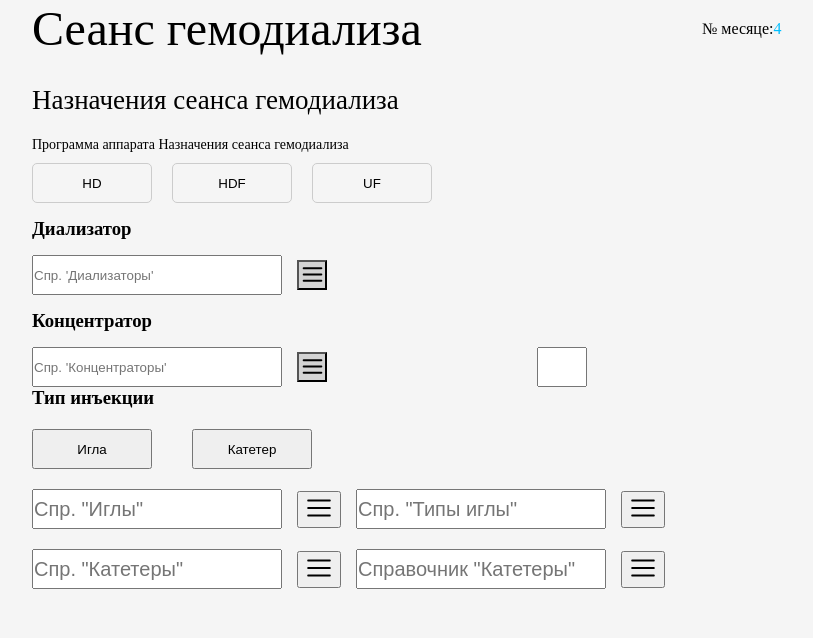
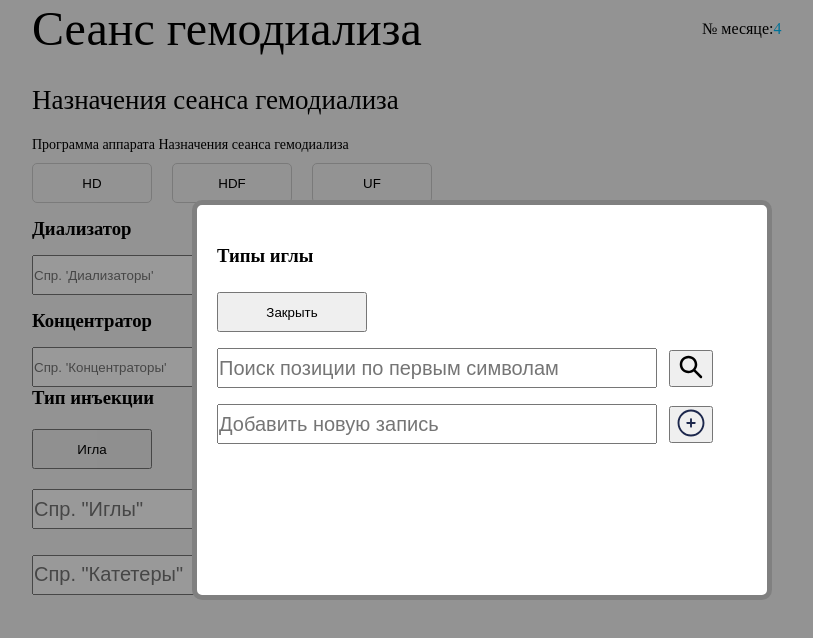
Before and after one commit to Aidana777/landing, a React (Create React App) app: page / in a window 1280 px wide. Both pictures are taken after a click on the button "Катетер". Shown: the top 638 px of the page, without its empty margins (158-971 px from the left). Built offline with nearby package versions, Linux system fonts and the light colour scheme.

Commit message:
add new coponent

```diff
--- a/src/components/Catheters/Catheters.tsx
+++ b/src/components/Catheters/Catheters.tsx
@@ -1,57 +1,33 @@
-import React, { useState } from 'react';
-import CatheterModal from '../CatheterModal/CatheterModal';
-import './catheter.css';
-
+import React from 'react'
+import './catheter.css'
 const Catheters = () => {
-    const [isCatheterModalOpen, setIsCatheterModalOpen] = useState(false);
-    const [selectedCatheter, setSelectedCatheter] = useState('');
-
-    const openCatheterModal = () => {
-        setIsCatheterModalOpen(true);
-    };
-
-    const closeCatheterModal = () => {
-        setIsCatheterModalOpen(false);
-    };
-
-    const handleSelectCatheter = (catheter: string) => {
-        setSelectedCatheter(catheter);
-        closeCatheterModal();
-    };
-
     return (
         <div>
             <div className="cathetersBlock">
-                <div className="block firstModal">
-                    <div className="box first_Modal">
-                        <input className='input modalFi' type="text" placeholder='Спр. "Катетеры"' />
-                        <button className='btn btn_First'>
+                <div className="customBlock firstModal">
+                    <div className="customBox first_Modal">
+                        <input className='customInput modalFi' type="text" placeholder='Спр. "Катетеры"' />
+                        <button className='customBtn btn_First'>
+                            <img src="../../../icons/burger-checklist-list-menu-navigation-svgrepo-com.svg" alt="" />
+                        </button>
+                    </div>
+
+                </div>
+
+                <div className="customBlock secondModal">
+                    <div className="customBox Modal_Second">
+                        <input className='customInput modal_Second' type="text" placeholder='Спр. "Типы катетеров"' />
+                        <button className='customBtn btn_Second'>
                             <img src="../../../icons/burger-checklist-list-menu-navigation-svgrepo-com.svg" alt="" />
                         </button>
                     </div>
                 </div>
 
-                <div className="block secondModal">
-                    <div className="box Modal_Second">
-                        <input
-                            className='input modal_Second'
-                            type="text"
-                            placeholder='Справочник "Катетеры"'
-                            value={selectedCatheter}
-                            readOnly
-                        />
-                        <button className='btn btn_Second' onClick={openCatheterModal}>
-                            <img src="../../../icons/burger-checklist-list-menu-navigation-svgrepo-com.svg" alt="" />
-                        </button>
-                    </div>
-                </div>
+
             </div>
 
-            {isCatheterModalOpen ? (
-                <CatheterModal isOpen={isCatheterModalOpen} onClose={closeCatheterModal} onSelectCatheter={handleSelectCatheter} />
-            ) : null}
         </div>
-    );
-};
+    )
+}
 
-export default Catheters;
+export default Catheters
--- a/src/components/Catheters/catheter.css
+++ b/src/components/Catheters/catheter.css
@@ -2,3 +2,19 @@
    display: flex;
    align-items: center;
 }
+.customBlock {
+   margin-top: 20px;
+   margin-right: 15px;
+ }
+
+ .customInput {
+   height: 40px;
+   width: 250px;
+   font-size: 20px;
+   font-weight: 400;
+   font-style: normal;
+ }
+
+ .customBtn {
+   margin-left: 15px;
+ }
--- a/src/components/Madals/NeedleModal.tsx
+++ b/src/components/Madals/NeedleModal.tsx
@@ -7,8 +7,12 @@ import './needle.css';
 const NeedleModal: React.FC = () => {
   const [isModal1Open, setIsModal1Open] = useState(false);
   const [isModal2Open, setIsModal2Open] = useState(false);
-  const [items, setItems] = useState<string[]>([]);
-  const [newItem, setNewItem] = useState('');
+
+  const [itemsModal1, setItemsModal1] = useState<string[]>([]);
+  const [newItemModal1, setNewItemModal1] = useState('');
+
+  const [itemsModal2, setItemsModal2] = useState<string[]>([]);
+  const [newItemModal2, setNewItemModal2] = useState('');
 
   const openModal1 = () => {
     setIsModal1Open(true);
@@ -25,21 +29,39 @@ const NeedleModal: React.FC = () => {
   const closeModal2 = () => {
     setIsModal2Open(false);
   };
-  const handleInputChange = (e: React.ChangeEvent<HTMLInputElement>) => {
-    setNewItem(e.target.value);
+
+  const handleInputChangeModal1 = (e: React.ChangeEvent<HTMLInputElement>) => {
+    setNewItemModal1(e.target.value);
   };
 
-  const handleAddItem = () => {
-    if (newItem.trim() !== '') {
-      setItems([...items, newItem]);
-      setNewItem('');
+  const handleAddItemModal1 = () => {
+    if (newItemModal1.trim() !== '') {
+      setItemsModal1([...itemsModal1, newItemModal1]);
+      setNewItemModal1('');
     }
   };
 
-  const handleRemoveItem = (index: number) => {
-    const updatedItems = [...items];
+  const handleRemoveItemModal1 = (index: number) => {
+    const updatedItems = [...itemsModal1];
     updatedItems.splice(index, 1);
-    setItems(updatedItems);
+    setItemsModal1(updatedItems);
+  };
+
+  const handleInputChangeModal2 = (e: React.ChangeEvent<HTMLInputElement>) => {
+    setNewItemModal2(e.target.value);
+  };
+
+  const handleAddItemModal2 = () => {
+    if (newItemModal2.trim() !== '') {
+      setItemsModal2([...itemsModal2, newItemModal2]);
+      setNewItemModal2('');
+    }
+  };
+
+  const handleRemoveItemModal2 = (index: number) => {
+    const updatedItems = [...itemsModal2];
+    updatedItems.splice(index, 1);
+    setItemsModal2(updatedItems);
   };
 
   return (
@@ -49,7 +71,7 @@ const NeedleModal: React.FC = () => {
         <button className='needleCatheterBtn'>
           Игла
         </button>
-        <button className='needleCatheterBtn' >
+        <button className='needleCatheterBtn' onClick={openModal2}>
           Катетер
         </button>
       </section>
@@ -79,60 +101,6 @@ const NeedleModal: React.FC = () => {
             <div className="modal" onClick={(e) => e.stopPropagation()}>
               <div className="modal-content">
                 <div className=" inner  innerModalFirst">
-                  <h3>Лекарственные препараты</h3>
-                  <button className='closeModal' onClick={closeModal1}>Закрыть</button>
-                  <div className="innerFoms">
-                    <div className="starchForm">
-                      <input className='inerField'
-                        type="text"
-                        placeholder='Поиск позиции по первым символам'
-                      />
-                      <button className='innerBtn'>
-                        <img src="../../../icons/search-svgrepo-com.svg" alt="" />
-                      </button>
-                    </div>
-
-                    <div className="innerTodos">
-                      <input
-                        className='inerField'
-                        type="text"
-                        placeholder='Добавить новую запись'
-                        onChange={handleInputChange}
-                      />
-                      <button className='innerBtn' onClick={handleAddItem}>
-                        <img src="../../../icons/add.svg" alt="" />
-                      </button>
-                    </div>
-                  </div>
-
-                  <section className="textTodosBlocks">
-                    <div className="textDelete">
-                      {items.map((item, index) => (
-                        <div key={index} className="deleteBlock">
-                          <p className='todosText'>{item}</p>
-                          <button className="deleteBtn" onClick={() => handleRemoveItem(index)}>
-                            <img src="../../../icons/delete.svg" alt="" />
-                          </button>
-                        </div>
-                      ))}
-                    </div>
-                    <button className='textBtn'>
-                      <img src="../../../icons/right.svg" alt="" />
-                    </button>
-                  </section>
-                </div>
-              </div>
-            </div>
-          </div>
-        )}
-
-
-        {/* Modal 2 */}
-        {isModal2Open && (
-          <div className="centerModal" onClick={closeModal2}>
-            <div className="modal" onClick={(e) => e.stopPropagation()}>
-              <div className="modal-content">
-                <div className=" inner  innerModalFirst">
                   <h3>Иглы</h3>
                   <button className='closeModal' onClick={closeModal1}>Закрыть</button>
                   <div className="innerFoms">
@@ -151,9 +119,9 @@ const NeedleModal: React.FC = () => {
                         className='inerField'
                         type="text"
                         placeholder='Добавить новую запись'
-                        onChange={handleInputChange}
+                        onChange={handleInputChangeModal1}
                       />
-                      <button className='innerBtn' onClick={handleAddItem}>
+                      <button className='innerBtn' onClick={handleAddItemModal1}>
                         <img src="../../../icons/add.svg" alt="" />
                       </button>
                     </div>
@@ -161,27 +129,86 @@ const NeedleModal: React.FC = () => {
 
                   <section className="textTodosBlocks">
                     <div className="textDelete">
-                      {items.map((item, index) => (
+                      {itemsModal1.map((item, index) => (
                         <div key={index} className="deleteBlock">
                           <p className='todosText'>{item}</p>
-                          <button className="deleteBtn" onClick={() => handleRemoveItem(index)}>
-                            <img src="../../../icons/delete.svg" alt="" />
-                          </button>
+                          <div className="boxBtn">
+                            <button className="deleteBtn" onClick={() => handleRemoveItemModal1(index)}>
+                              <img src="../../../icons/delete.svg" alt="" />
+                            </button>
+                            <button className='deleteBtn'>
+                              <img src="../../../icons/right.svg" alt="" />
+                            </button>
+                          </div>
+                        </div>
+                      ))}
+
+                    </div>
+
+                  </section>
+                </div>
+              </div>
+            </div>
+          </div>
+        )}
+
+        {/* Modal 2 */}
+        {isModal2Open && (
+          <div className="centerModal" onClick={closeModal2}>
+            <div className="modal" onClick={(e) => e.stopPropagation()}>
+              <div className="modal-content">
+                <div className="inner innerModalFirst">
+                  <h3>Типы иглы</h3>
+                  <button className='closeModal' onClick={closeModal2}>Закрыть</button>
+                  <div className="innerFoms">
+                    <div className="starchForm">
+                      <input
+                        className='inerField'
+                        type="text"
+                        placeholder='Поиск позиции по первым символам'
+                      />
+                      <button className='innerBtn'>
+                        <img src="../../../icons/search-svgrepo-com.svg" alt="" />
+                      </button>
+                    </div>
+                    <div className="innerTodos">
+                      <input
+                        className='inerField'
+                        type="text"
+                        placeholder='Добавить новую запись'
+                        onChange={handleInputChangeModal2}
+                      />
+                      <button className='innerBtn' onClick={handleAddItemModal2}>
+                        <img src="../../../icons/add.svg" alt="" />
+                      </button>
+                    </div>
+                  </div>
+                  <section className="textTodosBlocks">
+                    <div className="textDelete">
+                      {itemsModal2.map((item, index) => (
+                        <div key={index} className="deleteBlock">
+                          <p className='todosText'>{item}</p>
+                          <div className="boxBtn">
+                            <button className="deleteBtn" onClick={() => handleRemoveItemModal2(index)}>
+                              <img src="../../../icons/delete.svg" alt="" />
+                            </button>
+                            <button className='deleteBtn'>
+                              <img src="../../../icons/right.svg" alt="" />
+                            </button>
+                          </div>
                         </div>
                       ))}
                     </div>
-                    <button className='textBtn'>
-                      <img src="../../../icons/right.svg" alt="" />
-                    </button>
+
                   </section>
                 </div>
-                <button className='closeModal' onClick={closeModal2}>Close</button>
+
               </div>
             </div>
           </div>
         )}
       </div>
-      <Catheters/>
+      <Catheters />
     </div>
   );
 };
```
Also changed, not shown: src/components/CatheterModal/CatheterModal.tsx (deleted, +0 -32 lines), src/components/Madals/needle.css (+7 -3 lines), src/components/CatheterModal/catheterModal.css (deleted).
